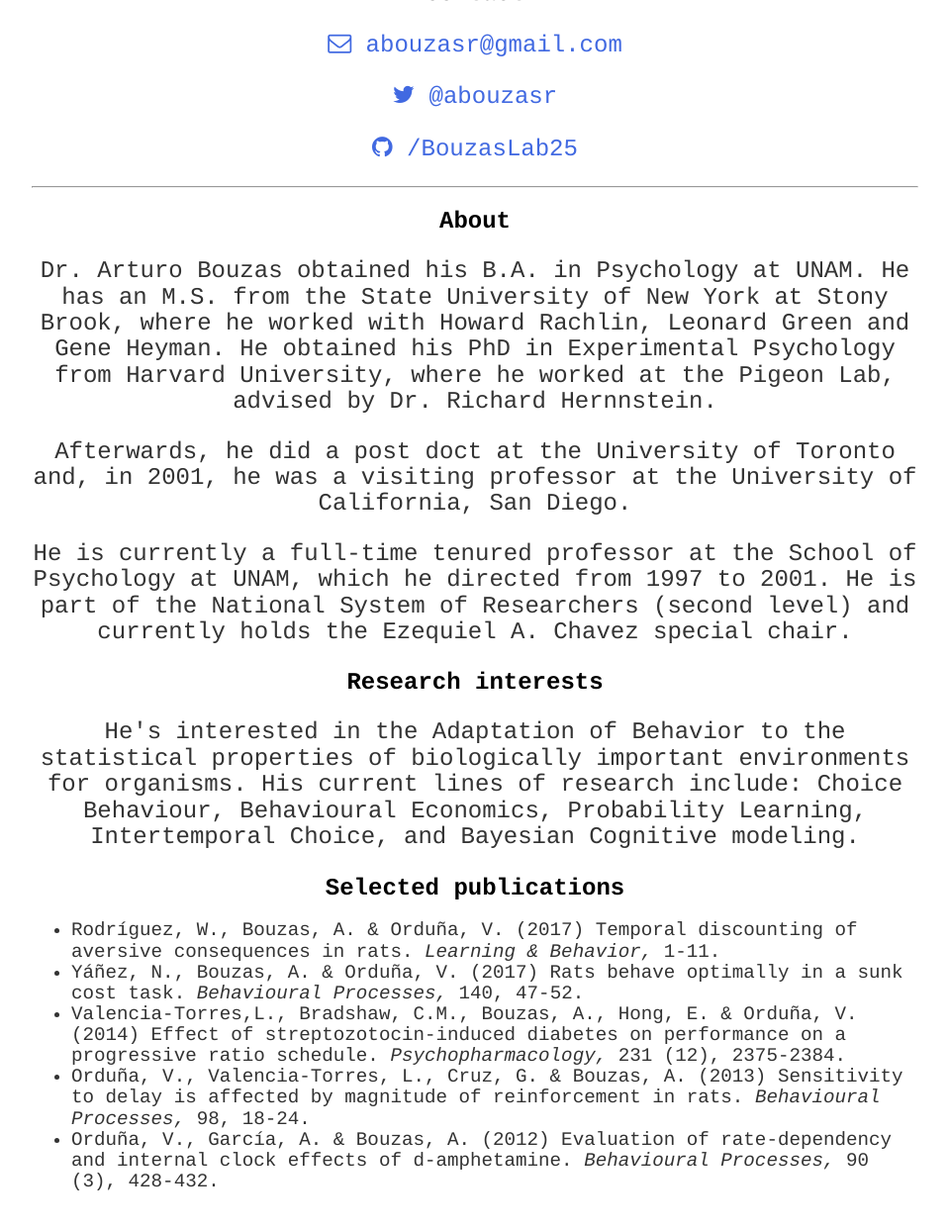
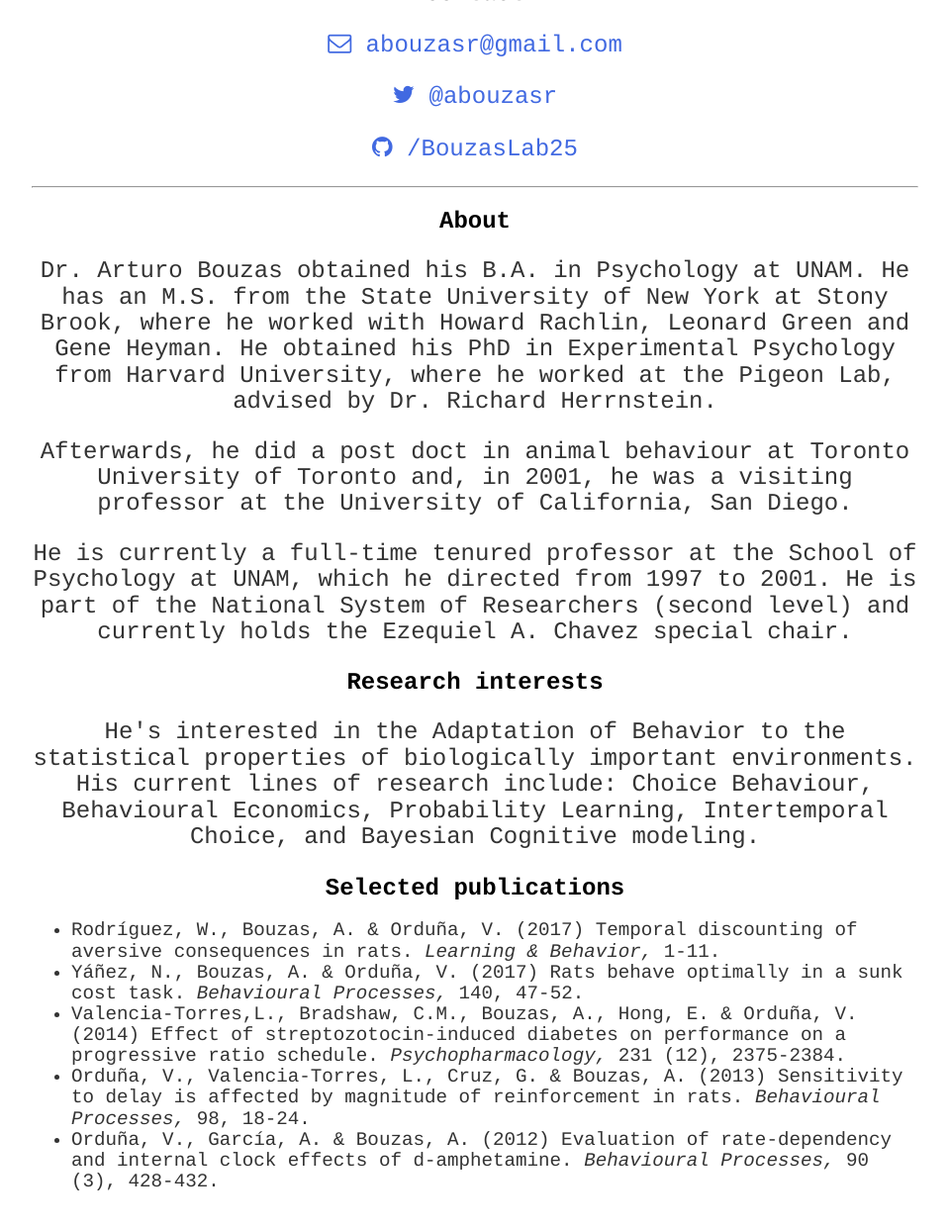
Before and after one commit to BouzasLab25/bouzaslab25.github.io, a Jekyll site: the page built from people/arturo.html, in a window 1280 px wide and 1400 px high, scrolled down 712 px. Shown: the top 1242 px of the window at 99% size, without its empty margins (160-1119 px from the left). Built offline with Jekyll 4.4.1, drawn with Linux system fonts in a browser that asks for light colours.

Commit message:
Update arturo.html

```diff
--- a/people/arturo.html
+++ b/people/arturo.html
@@ -22,14 +22,14 @@
 <hr>
  <h2>About</h2>
 
- <p> Dr. Arturo Bouzas obtained his B.A. in Psychology at UNAM. He has an M.S. from the State University of New York at Stony Brook, where he worked with Howard Rachlin, Leonard Green and Gene Heyman. He obtained his PhD in Experimental Psychology from Harvard University, where he worked at the Pigeon Lab, advised by Dr. Richard Hernnstein. </p>
+ <p> Dr. Arturo Bouzas obtained his B.A. in Psychology at UNAM. He has an M.S. from the State University of New York at Stony Brook, where he worked with Howard Rachlin, Leonard Green and Gene Heyman. He obtained his PhD in Experimental Psychology from Harvard University, where he worked at the Pigeon Lab, advised by Dr. Richard Herrnstein. </p>
 
- <p>Afterwards, he did a post doct at the University of Toronto and, in 2001, he was a visiting professor at the University of California, San Diego. </p>
+ <p>Afterwards, he did a post doct in animal behaviour at Toronto University of Toronto and, in 2001, he was a visiting professor at the University of California, San Diego. </p>
 
  <p>He is currently a full-time tenured professor at the School of Psychology at UNAM, which he directed from 1997 to 2001. He is part of the National System of Researchers (second level) and currently holds the Ezequiel A. Chavez special chair. </p>
 
 <h2>Research interests</h2>
-<p>He's interested in the Adaptation of Behavior to the statistical properties of biologically important environments for organisms. His current lines of research include: Choice Behaviour, Behavioural Economics, Probability Learning, Intertemporal Choice, and Bayesian Cognitive modeling. </p>
+<p>He's interested in the Adaptation of Behavior to the statistical properties of biologically important environments. His current lines of research include: Choice Behaviour, Behavioural Economics, Probability Learning, Intertemporal Choice, and Bayesian Cognitive modeling. </p>
 
   <h2>Selected publications</h2>
 
```
